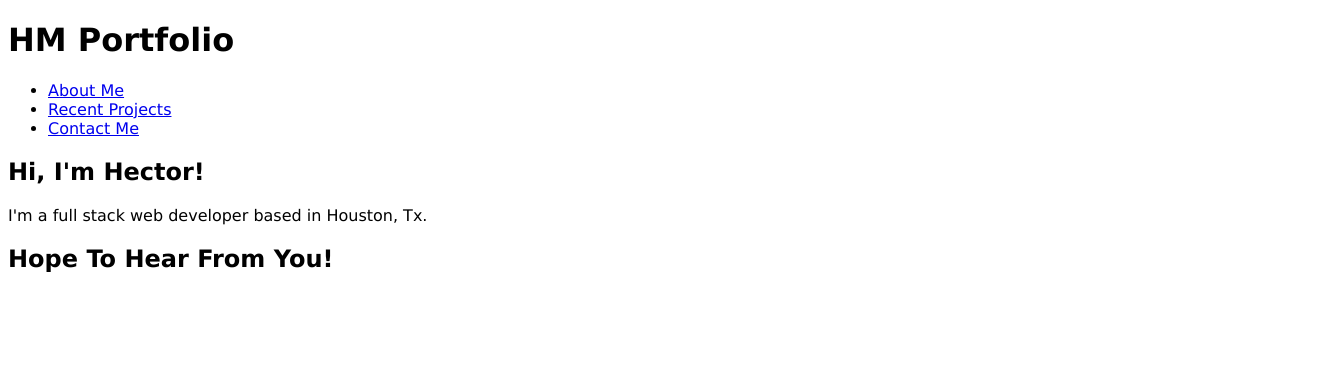
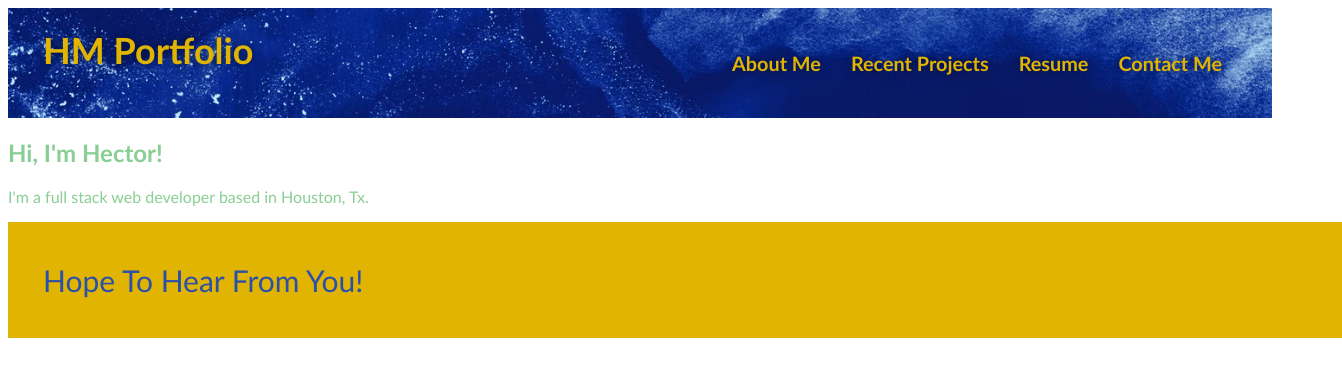
Before and after one commit to mendezhector16/professional-portfolio, a plain HTML site: page index.html in a window 1280 px wide. Shown: the whole page, 1342 px wide, since content can reach past the window. Drawn offline with Linux system fonts and the light colour scheme.

Commit message:
edits to css for header and footer

```diff
--- a/assets/css/style.css
+++ b/assets/css/style.css
@@ -1,4 +1,75 @@
+:root {
+    --mustardyellow: #e0b400;
+    --sapphireblue: #2b50aa;
+    --mossgreen: #89ce94;
+}
 
 body {
-    font-family:Verdana, Geneva, Tahoma, sans-serif
+    color: var(--mossgreen);
+    font-family:'Gill Sans', 'Gill Sans MT', Calibri, 'Trebuchet MS', sans-serif;
 }
+
+header {
+    padding: 20px 35px;
+    background-color: #39a6b2;
+    display: flex;
+    justify-content: space-between;
+    flex-wrap: wrap;
+    position: -webkit-sticky;
+    position: sticky;
+    top: 0;
+    background-image: url("../header-image.jpeg");
+    background-size: cover;
+    background-position: center;
+    background-attachment: fixed;
+    background-position: 80%;
+    z-index: 9999;
+}
+
+header h1 {
+    font-weight: bold;
+    font-size: 36px;
+    color: var(--mustardyellow);
+    margin: 0;
+    text-shadow: 0 0  10px rgba(0, 0, 0, 0.5);
+}
+
+header a {
+    font-weight: bold;
+    text-decoration: none;
+    color: var(--mustardyellow);
+}
+
+header nav {
+    margin: 7px 0;
+}
+
+header nav ul {
+    display: flex;
+    flex-wrap: wrap;
+    justify-content: space-between;
+    align-items: center;
+    list-style: none;
+}
+
+header nav ul li a {
+    padding: 10px 15px;
+    font-size: 1.55vw;
+    text-shadow: 0 0 10px rgba(0, 0, 0, 0.5);
+}
+
+footer {
+    background: var(--mustardyellow);
+    width: 100%;
+    padding: 40px 35px;
+    display: flex;
+    justify-content: space-between;
+    flex-wrap: wrap;
+}
+
+footer h2 {
+    color: var(--sapphireblue);
+    font-size: 30px;
+    margin: 0;
+    font-weight: lighter;
+}
--- a/index.html
+++ b/index.html
@@ -22,7 +22,11 @@
                 </li>
 
                 <li>
-                    <a href="contact-me">Contact Me</a>
+                    <a href="#resume">Resume</a>
+                </li>
+
+                <li>
+                    <a href="#contact-me">Contact Me</a>
                 </li>
             </ul>
         </nav>
```
Also changed, not shown: assets/header-image.jpeg (added).
